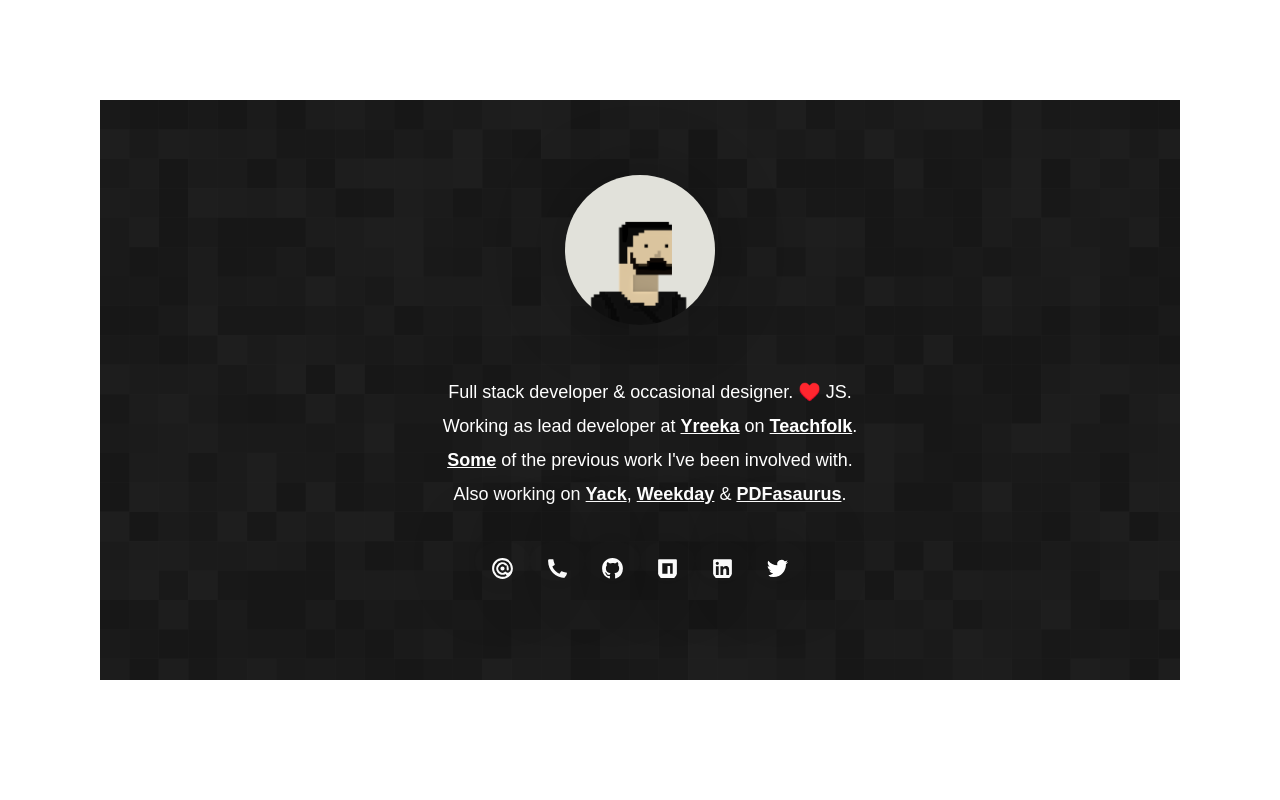
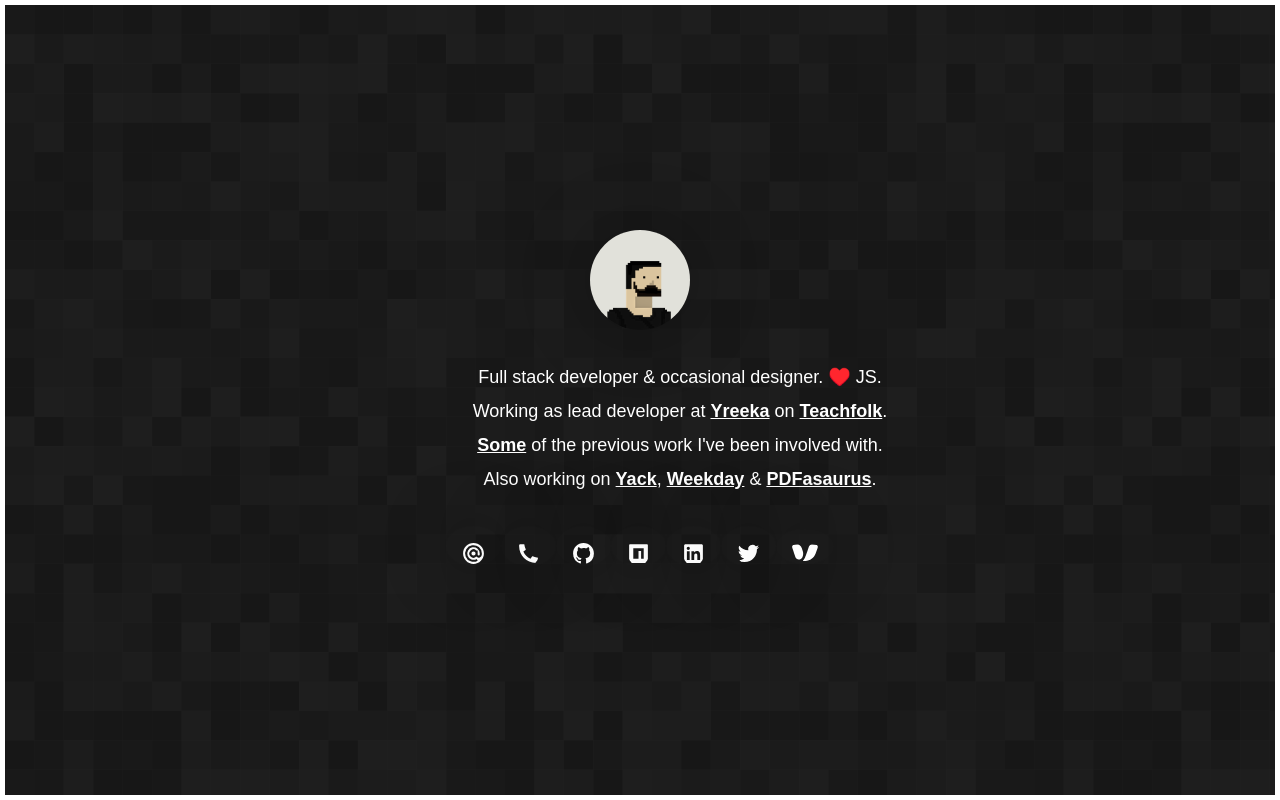
Before and after one commit to joduplessis/joduplessis, a Vue app: page / in a window 1280 px wide. Built offline with nearby package versions, Linux system fonts and the light colour scheme; a web font is replaced by a local one; what vue-masonry, vue-progressbar would draw is missing.

Commit message:
Added Yack

```diff
--- a/index.html
+++ b/index.html
@@ -10,6 +10,7 @@
 		<link rel="stylesheet" href="static/hkgrotesk/stylesheet.css">
 		<link rel="stylesheet" href="https://use.typekit.net/gxt8enf.css">
     <link rel="stylesheet" href="https://use.typekit.net/pcp6jfh.css" />
+		<script src="https://assets.yack.app/0.0.1.js"></script>
 		<style>
 			* {
 				font-family: soleil, sans-serif;
--- a/src/components/Home.vue
+++ b/src/components/Home.vue
@@ -20,7 +20,7 @@
             <a href="https://www.npmjs.com/~joduplessis" target="_blank"><img src="../assets/icons/npmjs-fill.svg" /></a>
   					<a href="https://www.linkedin.com/in/jo-duplessis/" target="_blank"><img src="../assets/icons/linkedin-box-fill.svg" /></a>
   					<a href="https://twitter.com/jo_duplessis" target="_blank"><img src="../assets/icons/twitter-fill.svg" /></a>
-						<!-- <a href="https://joduplessis.com/resume" target="_blank"><img src="../assets/icons/file-text-fill.svg" /></a> -->
+						<a href="javascript:void(0)" id="yack.app" data-inbox="joduplessis" class="yack"><img src="../assets/icons/yack.svg" /></a>
   				</div>
   			</div>
   		</div>
@@ -106,6 +106,19 @@
 				width: auto;
 			}
 
+			.main .inner .icons	a {
+				opacity: 1;
+				transition: 0.2s opacity;
+			}
+
+				.main .inner .icons a:hover {
+					opacity: 0.75;
+				}
+
+			.main .inner .icons a.yack img{
+				height: 20px;
+			}
+
 				.main .inner .icons img:hover {
 					opacity: 0.9;
 				}
@@ -135,6 +148,27 @@
 			opacity: 0.9;
 		}
 
+	@media only screen and (max-device-height : 700px) {
+		.main .inner {
+			margin: 5px;
+		}
+
+    .main .inner img {
+			width: 100px;
+			height: 100px;
+			margin-bottom: 0px;
+		}
+
+		.main .inner  h2 {
+			margin: 30px;
+		}
+
+		.main .inner .icons {
+			padding: 0px;
+		}
+  }
+
+
 	@media (min-width: 1024px) {
 	}
 
```
Also changed, not shown: src/assets/icons/yack.svg (added).
